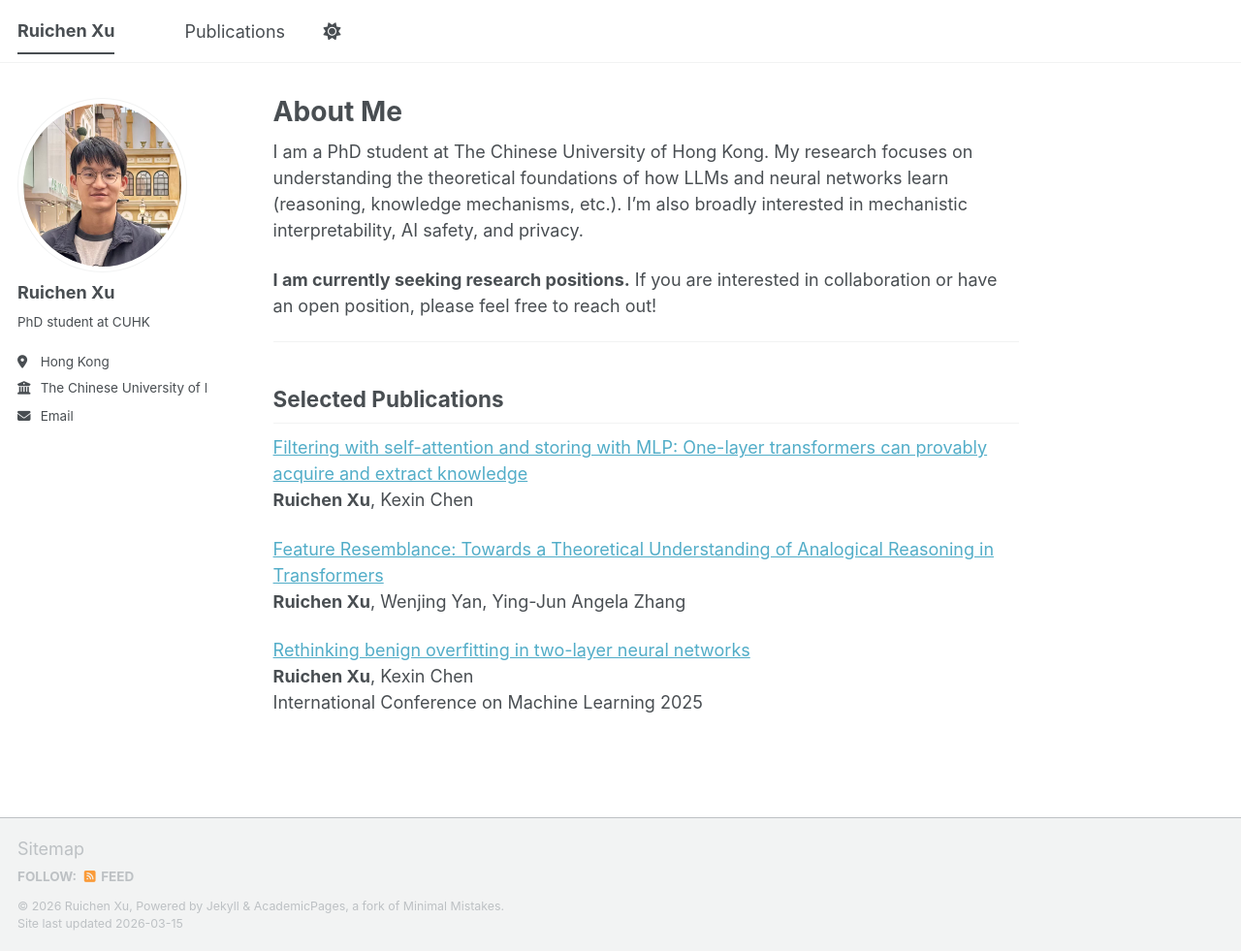
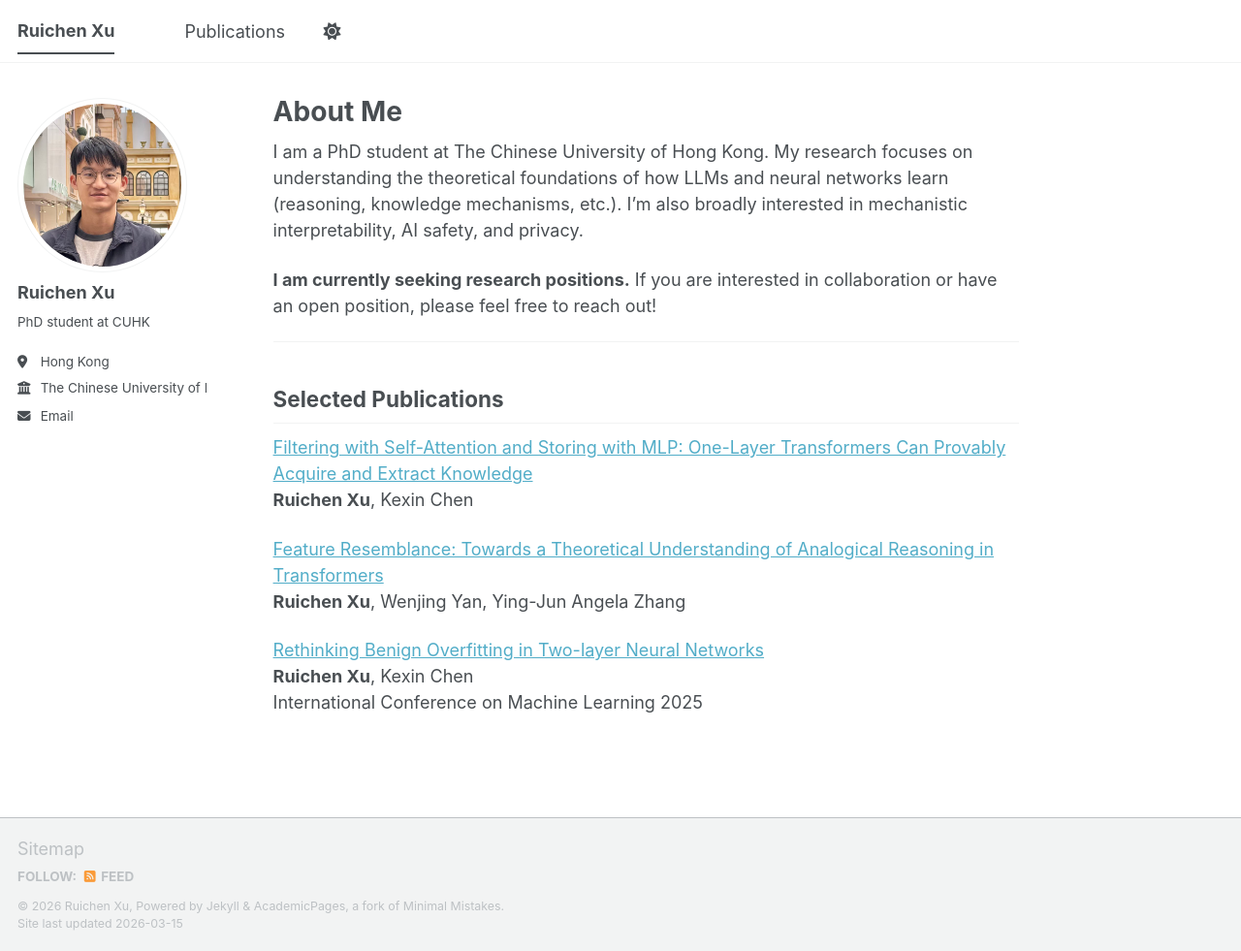
Before and after one commit to ruichenxu66/ruichenxu66.github.io, a Jekyll site: the page built from _pages/about.md, in a window 1280 px wide and 981 px high. Shown: the whole window at 97% size. Built offline with Jekyll 4.4.1, drawn with Linux system fonts in a browser that asks for light colours; a script bundle is joined from its source files by our own code; library files that are not in the unit come from our copies.

```diff
--- a/_pages/about.md
+++ b/_pages/about.md
@@ -14,12 +14,12 @@ I'm also broadly interested in mechanistic interpretability, AI safety, and priv
 
 ---
 ## Selected Publications
-[Filtering with self-attention and storing with MLP: One-layer transformers can provably acquire and extract knowledge](https://arxiv.org/abs/2508.00901) <br>
+[Filtering with Self-Attention and Storing with MLP: One-Layer Transformers Can Provably Acquire and Extract Knowledge](https://arxiv.org/abs/2508.00901) <br>
 **Ruichen Xu**, Kexin Chen
 
 [Feature Resemblance: Towards a Theoretical Understanding of Analogical Reasoning in Transformers](https://arxiv.org/abs/2603.05143v1)<br>
 **Ruichen Xu**, Wenjing Yan, Ying-Jun Angela Zhang
 
-[Rethinking benign overfitting in two-layer neural networks](https://arxiv.org/abs/2502.11893)<br>
+[Rethinking Benign Overfitting in Two-layer Neural Networks](https://arxiv.org/abs/2502.11893)<br>
 **Ruichen Xu**, Kexin Chen<br>
 International Conference on Machine Learning 2025
```
